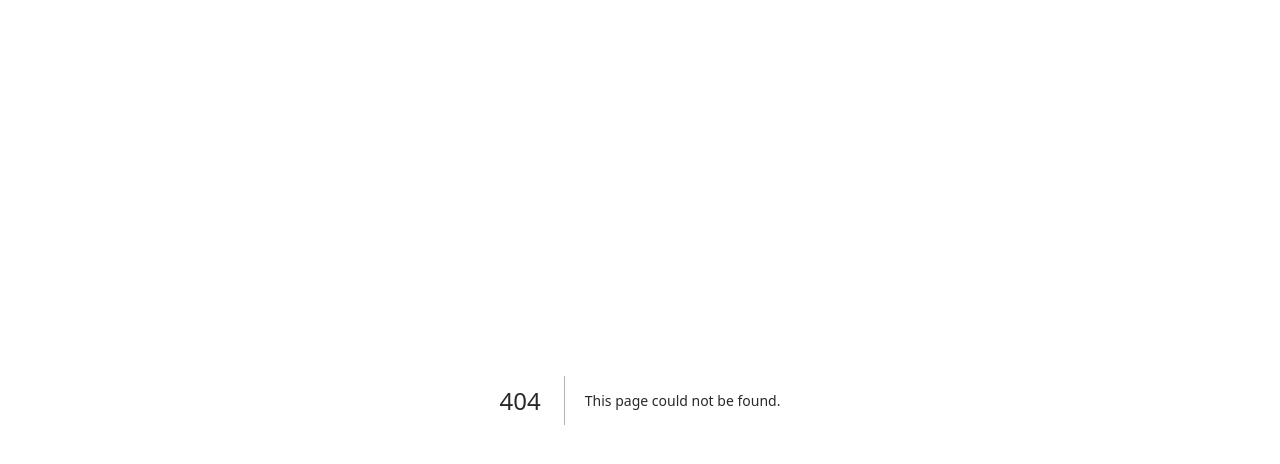
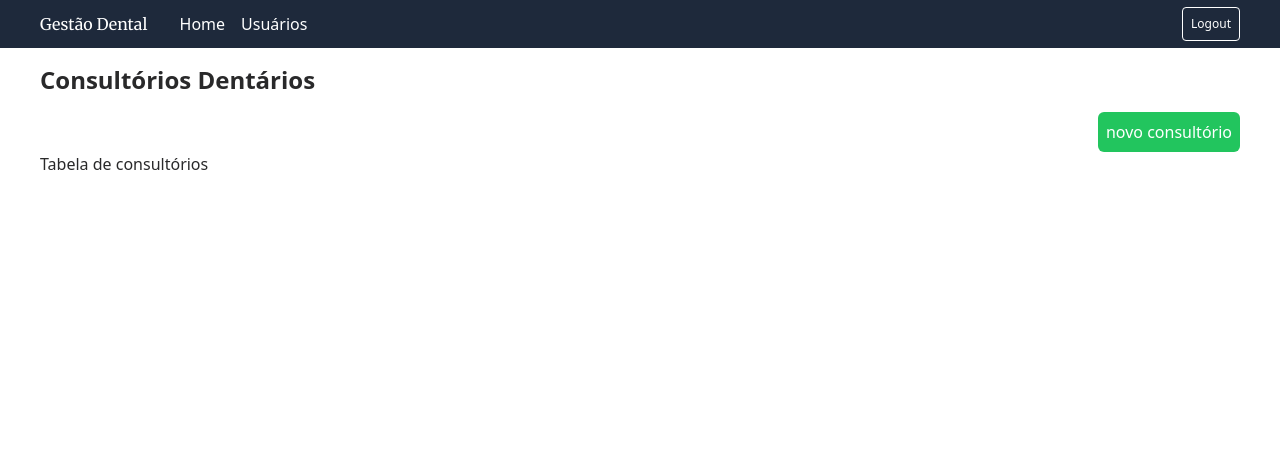
Before and after one commit to EderAndrew/gestao-dental, a Next.js app: page /dashboard in a window 1280 px wide. Before the commit this address had no page. Shown: the top 464 px of the page. Built offline with nearby package versions, Linux system fonts and the light colour scheme.

Commit message:
creating dashboard admin

```diff
--- /dev/null
+++ b/src/app/(backoffice)/dashboard/page.tsx
@@ -0,0 +1,22 @@
+import { cn } from '@/lib/utils'
+import Link from 'next/link'
+import React from 'react'
+
+const Dashboard = () => {
+  return (
+    <div>
+        <h1 className={cn("text-2xl font-semibold")}>Consultórios Dentários</h1>
+        <div className={cn("mt-4 w-full flex justify-end")}>
+            <Link
+                href="/new-office"
+                className={cn("bg-green-500 text-white p-2 rounded-md")}
+            >novo consultório</Link>
+        </div>
+        <div>
+            Tabela de consultórios
+        </div>
+    </div>
+  )
+}
+
+export default Dashboard
--- /dev/null
+++ b/src/app/(backoffice)/layout.tsx
@@ -0,0 +1,17 @@
+import HeaderAdmin from "@/components/header-admin";
+import { cn } from "@/lib/utils";
+
+export default function BackofficeLayout({
+  children,
+}: Readonly<{
+  children: React.ReactNode;
+}>) {
+  return (
+    <section>
+        <HeaderAdmin />
+        <div className={cn("mt-4 px-10")}>
+          {children}
+        </div>
+    </section>
+  );
+}
--- /dev/null
+++ b/src/app/(backoffice)/new-office/page.tsx
@@ -0,0 +1,11 @@
+import React from 'react'
+
+const NewOffice = () => {
+  return (
+    <div>
+      <h1>Criar novo consultório</h1>
+    </div>
+  )
+}
+
+export default NewOffice
--- /dev/null
+++ b/src/app/administrator/page.tsx
@@ -0,0 +1,14 @@
+import FormAdminLogin from '@/components/form-admin-login'
+import { cn } from '@/lib/utils'
+import React from 'react'
+
+const LoginAdmin = () => {
+  return (
+    <section className={cn("flex flex-col w-screen h-screen justify-center items-center")}>
+        <h1 className={cn("title text-2xl font-semibold mb-4")}>Gestão Dental - Admin</h1>
+        <FormAdminLogin />
+    </section>
+  )
+}
+
+export default LoginAdmin
--- /dev/null
+++ b/src/components/form-admin-login.tsx
@@ -0,0 +1,76 @@
+'use client'
+import * as React from "react"
+import { Button } from "@/components/ui/button"
+import {
+  Card,
+  CardContent,
+  CardDescription,
+  CardHeader,
+  CardTitle,
+} from "@/components/ui/card"
+import { Input } from "@/components/ui/input"
+import { Form, FormControl, FormField, FormItem, FormLabel, FormMessage } from "./ui/form"
+import { useForm } from "react-hook-form"
+import { formSchemaLogin } from "@/schemas/formschemaLogin"
+import { zodResolver } from "@hookform/resolvers/zod"
+import { z } from "zod"
+import { cn } from "@/lib/utils"
+
+
+const FormAdminLogin = () => {
+    const formloginAdmin = useForm<z.infer<typeof formSchemaLogin>>({
+        resolver: zodResolver(formSchemaLogin),
+        defaultValues: {
+            email: "",
+            password: ""
+        },
+    })
+
+    const onSubmit = async (values: z.infer<typeof formSchemaLogin>) => {
+        console.log(values)
+    }
+  return (
+    <Card className="w-[350px]">
+      <CardHeader>
+        <CardTitle>Login</CardTitle>
+        <CardDescription className={cn("text-slate-500")}>Acesso ao administrador do Sistema.</CardDescription>
+      </CardHeader>
+      <CardContent>
+        <Form {...formloginAdmin}>
+            <form onSubmit={formloginAdmin.handleSubmit(onSubmit)} className="space-y-4">
+                <FormField
+                    control={formloginAdmin.control}
+                    name="email"
+                    render={({field}) => (
+                        <FormItem>
+                            <FormLabel>Email</FormLabel>
+                            <FormControl>
+                                <Input type="email" placeholder="email@example.com.br" {...field} />
+                            </FormControl>
+                            <FormMessage className="text-red-500"/>
+                        </FormItem>
+                    )}
+                />
+                <FormField
+                    control={formloginAdmin.control}
+                    name="password"
+                    render={({field}) => (
+                        <FormItem>
+                            <FormLabel>Senha</FormLabel>
+                            <FormControl>
+                                <Input type="password" placeholder="123456" {...field} />
+                            </FormControl>
+                            <FormMessage className="text-red-500"/>
+                        </FormItem>
+                    )}
+                />
+            <Button type="submit" className="w-full bg-slate-800 text-white">Deploy</Button>
+            </form>
+        </Form>
+
+      </CardContent>
+    </Card>
+  )
+}
+
+export default FormAdminLogin
--- /dev/null
+++ b/src/components/header-admin.tsx
@@ -0,0 +1,25 @@
+import { cn } from '@/lib/utils'
+import React from 'react'
+import Link from 'next/link'
+
+const HeaderAdmin = () => {
+  return (
+    <header className={cn("w-full h-12 bg-slate-800 px-10 flex items-center justify-between")}>
+      <div className={cn("flex gap-8")}>
+        <Link href="/dashboard" className={cn("text-white title")}>Gestão Dental</Link>
+          <ul className={cn("flex gap-4")}>
+            <li>
+              <Link href="/dashboard" className={cn("text-white")}>Home</Link>
+            </li>
+            <li>
+              <Link href="/dashboard" className={cn("text-white")}>Usuários</Link>
+            </li>
+          </ul>
+      </div>
+
+        <Link href="/administrator" className={cn("border border-white text-white text-xs p-2 rounded")}>Logout</Link>
+    </header>
+  )
+}
+
+export default HeaderAdmin
```
